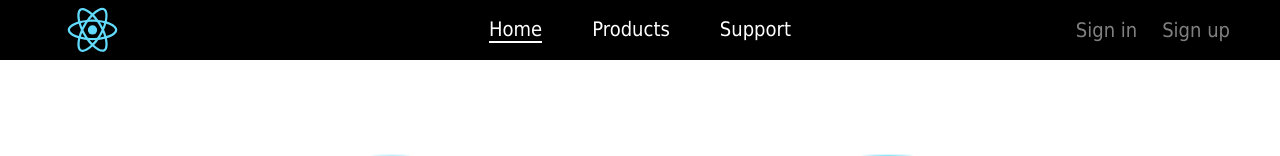
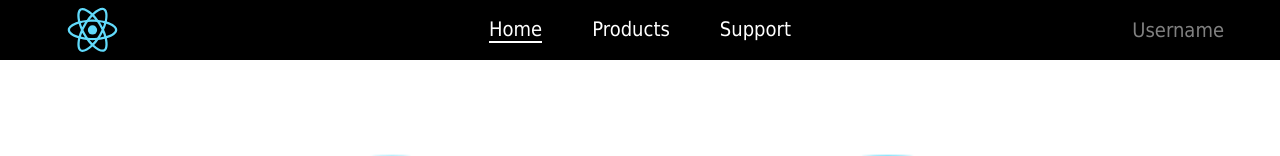
Before and after one commit to Artem-Litkovskyi/xample-instruments, a React (Create React App) app in the folder frontend/: page / in a window 1280 px wide. Shown: the top 156 px of the page. Built offline with nearby package versions, Linux system fonts and the light colour scheme; a web font is replaced by a local one.

Commit message:
Add dropdown menu to the account widget

```diff
--- a/frontend/src/assets/styles/AccountWidget.css
+++ b/frontend/src/assets/styles/AccountWidget.css
@@ -1,5 +1,9 @@
 .account-widget {
-    display: inline-block;
+    height: 100%;
+    position: relative;
+    display: flex;
+    justify-content: right;
+    align-items: center;
     text-align: right;
 }
 
@@ -11,3 +15,45 @@
 .account-widget a + a {
     margin-left: 25px;
 }
+
+.dropdown button {
+    color: white;
+    opacity: 0.5;
+    background-color: transparent;
+}
+
+.dropdown button:hover {
+    background-color: var(--color-bg);
+}
+
+.dropdown .dropdown-content {
+    display: none;
+    position: absolute;
+    right: -10px;
+    top: 100%;
+    background-color: black;
+    padding: 0 15px 10px 15px;
+    min-width: 160px;
+    z-index: 1;
+}
+
+.dropdown.open .dropdown-content {
+    display: block;
+}
+
+.dropdown.open a, .dropdown.open button {
+    opacity: 1;
+}
+
+.dropdown-content hr:first-child {
+    margin-top: 0;
+}
+
+.dropdown-content a {
+    display: inline-block;
+    width: 100%;
+}
+
+.dropdown-content a:hover {
+    background-color: var(--color-bg);
+}
--- a/frontend/src/components/AccountWidget.tsx
+++ b/frontend/src/components/AccountWidget.tsx
@@ -1,14 +1,45 @@
-import React from 'react';
+import React, {useEffect, useState, useRef} from 'react';
 import { Link } from 'react-router-dom';
 
 import '../assets/styles/AccountWidget.css';
 
 
-function AccountWidget() {
+function AccountWidget(props: {loggedIn: boolean}) {
+    const ref = useRef<HTMLDivElement | null>(null);
+
+    const [open, setOpen] = useState(false);
+
+    useEffect(() => {
+        let handler = ({target}: MouseEvent) => {
+            if (!ref.current?.contains(target as Node)) {
+                setOpen(false);
+            }
+        };
+
+        document.addEventListener('mousedown', handler);
+    })
+
     return (
-        <div className="account-widget">
-            <Link to="/signin">Sign in</Link>
-            <Link to="/signup">Sign up</Link>
+        <div className="account-widget" ref={ref}>
+            {props.loggedIn ? (
+                <div className={`dropdown ${open ? 'open' : ''}`}>
+                    <button onClick={() => setOpen(!open)}>Username</button>
+                    <div className="dropdown-content">
+                        <hr />
+                        <Link to="/account/0/settings">Account settings</Link><br />
+                        <Link to="/account/0/products">My products</Link><br />
+                        <Link to="/account/0/history">Order history</Link><br />
+                        <hr />
+                        <Link to="/logout">Log out</Link>
+                    </div>
+                </div>
+            ) : (
+                <>
+                    <Link to="/signin">Sign in</Link>
+                    <Link to="/signup">Sign up</Link>
+                </>
+            )}
+
         </div>
     )
 }
--- a/frontend/src/components/Header.tsx
+++ b/frontend/src/components/Header.tsx
@@ -23,7 +23,7 @@ function Header() {
                 ]}
             />
 
-            <AccountWidget />
+            <AccountWidget loggedIn={true} />
         </div>
     )
 }
--- a/frontend/src/index.css
+++ b/frontend/src/index.css
@@ -50,6 +50,10 @@ a.button {
   width: min-content;
 }
 
+hr {
+  border: 1px solid white;
+}
+
 button {
   border-radius: 100px;
   border: none;
```
